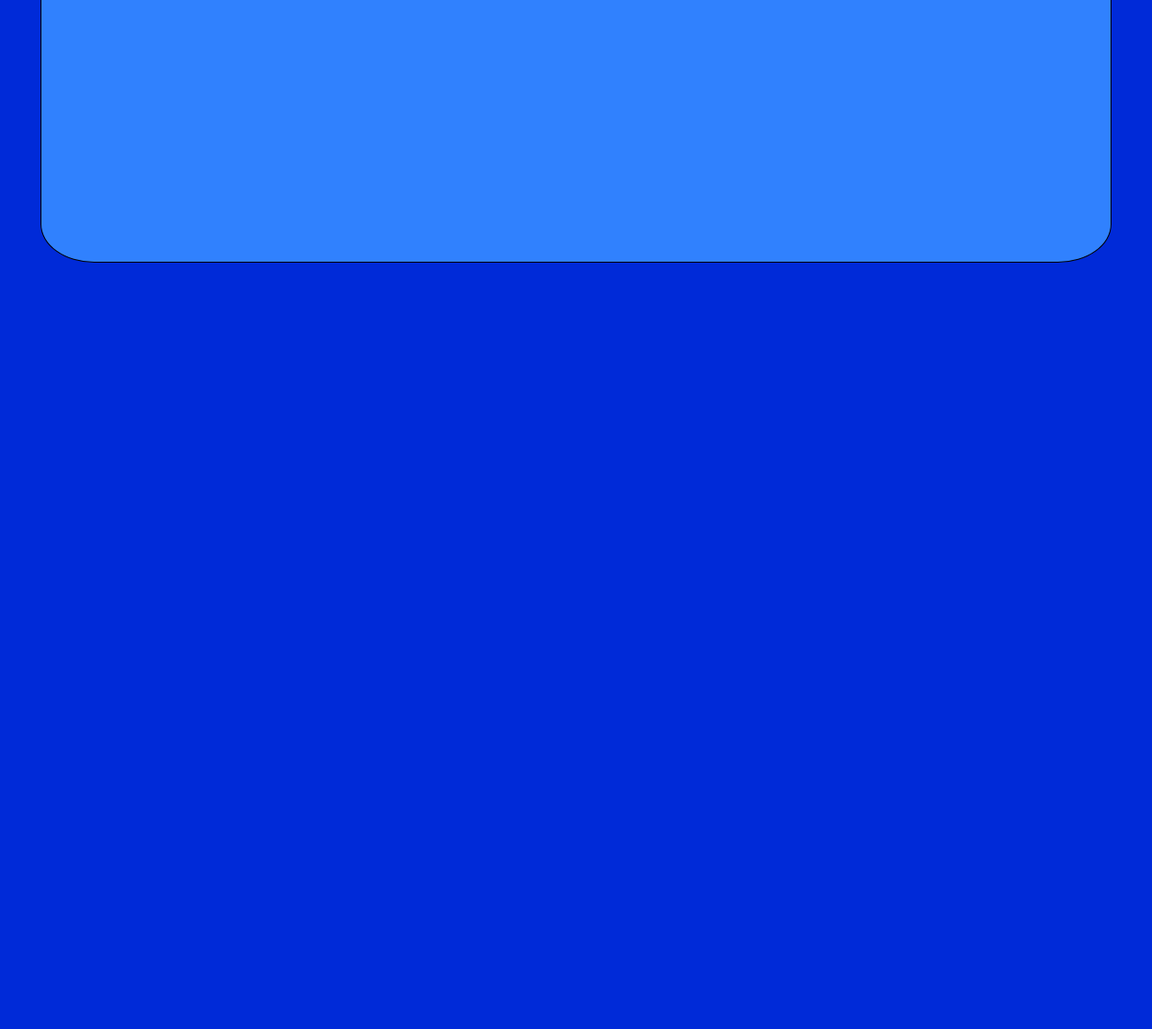
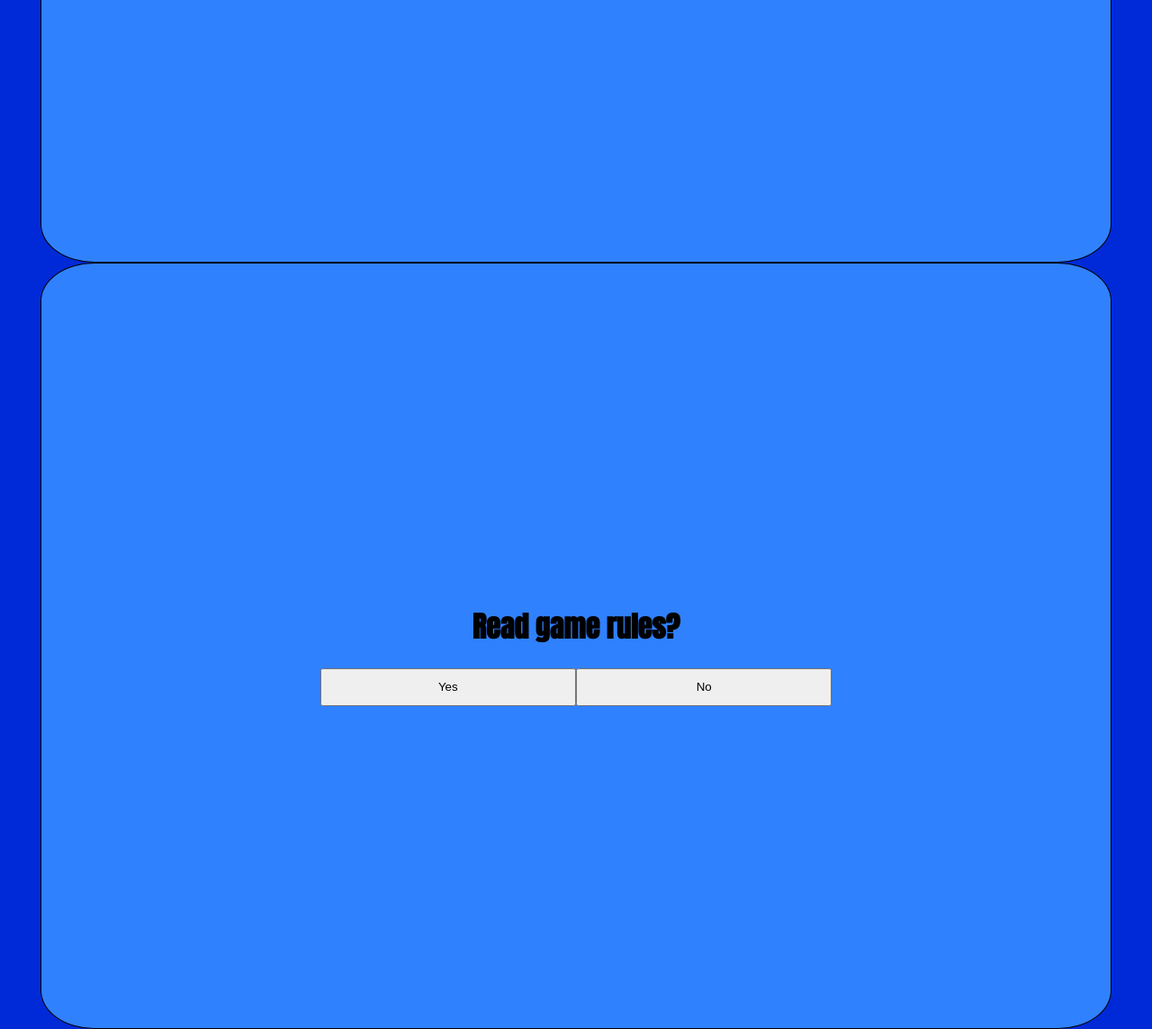
Before and after one commit to William-Leacy/William-Leacy.github.io, a plain HTML site: page jeopardy/index.html in a window 1280 px wide. Shown: the part 569-1713 px from the top of the page at 90% size. Before the commit the page ends 869 px from the top, so only its background shows below. Drawn offline with nearby package versions, Linux system fonts and the light colour scheme.

Commit message:
Add read game rules conatiner

```diff
--- a/jeopardy/css/style.css
+++ b/jeopardy/css/style.css
@@ -9,6 +9,14 @@
 body {
     background-color: #002AD8;
     font-family: 'Anton', sans-serif;
+}
+h1 {
+    text-align: center;
+}
+button {
+    margin: auto;
+    width: 90%;
+    padding: 2%;
 }
 .modal-container {
     background-color: #3081FE;
@@ -28,6 +36,12 @@ body {
     display: flex;
     flex-direction: column;
 }
+.read-game-rules-container {
+    display: flex;
+    flex-direction: row;
+    width: 50%;
+}
+
 
 /**
     * ----------------------------------------
@@ -54,6 +68,11 @@ body {
     }
     .players-name-input-container {
         display: flex;
+        flex-direction: column;
+    }
+    .read-game-rules-container {
+        display: flex;
         flex-direction: row;
+        width: 50%;
     }
 }
--- a/jeopardy/index.html
+++ b/jeopardy/index.html
@@ -22,5 +22,12 @@
     <button>Next</button>
     </div>
   </div>
+  <div class = "modal-container">
+    <h1>Read game rules?</h1>
+    <div class="read-game-rules-container">
+    <button>Yes</button>
+    <button>No</button>
+    </div>
+  </div>
 </body>
 </html>
```
